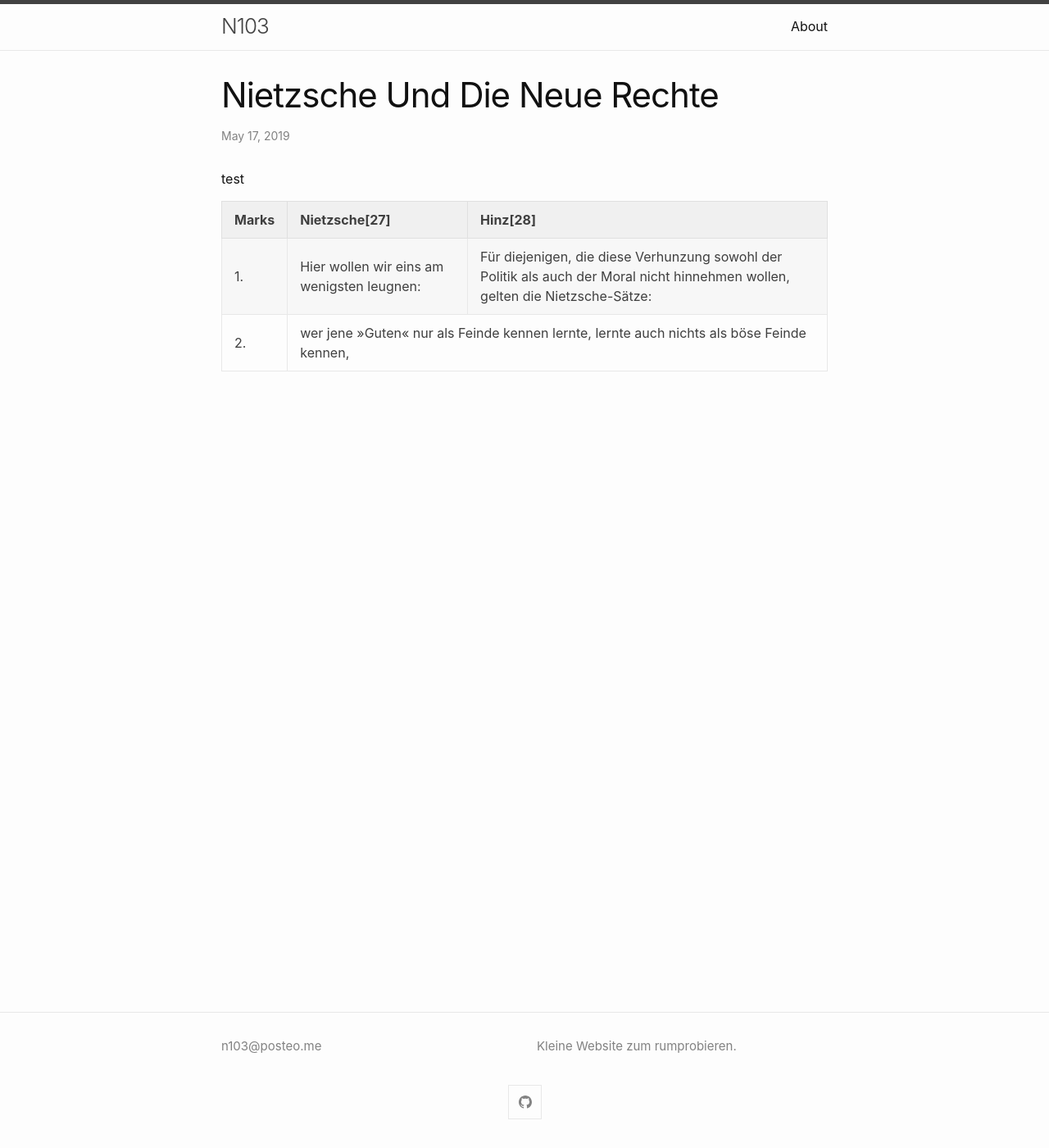
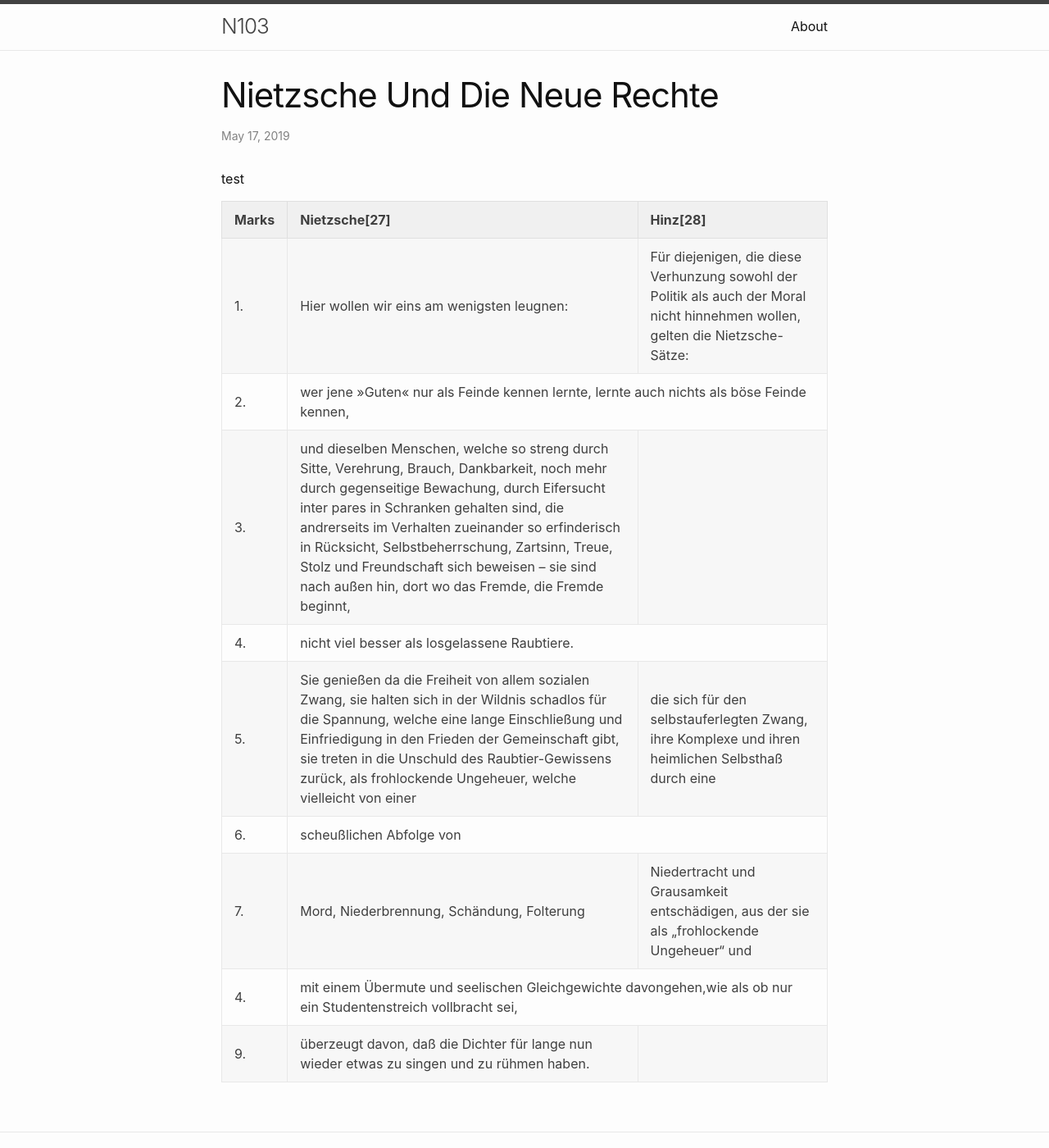
Before and after one commit to n103/n103.github.io, a Jekyll site: the page built from _posts/2019-5-17-Nietzsche-und-die-neue-Rechte.md, in a window 1280 px wide and 1400 px high. Shown: the whole window at 82% size. Built offline with Jekyll 4.4.1, drawn with Linux system fonts in a browser that asks for light colours.

Commit message:
Update 2019-5-17-Nietzsche-und-die-neue-Rechte.md

```diff
--- a/_posts/2019-5-17-Nietzsche-und-die-neue-Rechte.md
+++ b/_posts/2019-5-17-Nietzsche-und-die-neue-Rechte.md
@@ -18,4 +18,36 @@ test
                 <td>2.</td>
                 <td colspan="2">wer jene »Guten« nur als Feinde kennen lernte, lernte auch nichts als böse Feinde kennen,</td>
             </tr>
+            <tr>
+                <td>3.</td>
+                <td>und dieselben Menschen, welche so streng durch Sitte, Verehrung, Brauch, Dankbarkeit, noch mehr durch gegenseitige Bewachung, durch Eifersucht inter pares in Schranken gehalten sind, die andrerseits im Verhalten zueinander so erfinderisch in Rücksicht, Selbstbeherrschung, Zartsinn, Treue, Stolz und Freundschaft sich beweisen – sie sind nach außen hin, dort wo das Fremde, die Fremde beginnt,</td>
+                <td></td>
+            </tr>
+            <tr>
+                <td>4.</td>
+                <td colspan="2">nicht viel besser als losgelassene Raubtiere.</td>
+            </tr>
+            <tr>
+                <td>5.</td>
+                <td>Sie genießen da die Freiheit von allem sozialen Zwang, sie halten sich in der Wildnis schadlos für die Spannung, welche eine lange Einschließung und Einfriedigung in den Frieden der Gemeinschaft gibt, sie treten in die Unschuld des Raubtier-Gewissens zurück, als frohlockende Ungeheuer, welche vielleicht von einer </td>
+                <td>die sich für den selbstauferlegten Zwang, ihre Komplexe und ihren heimlichen Selbsthaß durch eine</td>
+            </tr>
+            <tr>
+                <td>6.</td>
+                <td colspan="2">scheußlichen Abfolge von</td>
+            </tr>
+            <tr>
+                <td>7.</td>
+                <td>Mord, Niederbrennung, Schändung, Folterung</td>
+                <td>Niedertracht und Grausamkeit entschädigen, aus der sie als „frohlockende Ungeheuer“ und</td>
+            </tr>
+            <tr>
+                <td>4.</td>
+                <td colspan="2">mit einem Übermute und seelischen Gleichgewichte davongehen,wie als ob nur ein Studentenstreich vollbracht sei,</td>
+            </tr>
+            <tr>
+                <td>9.</td>
+                <td>überzeugt davon, daß die Dichter für lange nun wieder etwas zu singen und zu rühmen haben.</td>
+                <td></td>
+            </tr>
         </table>
```
